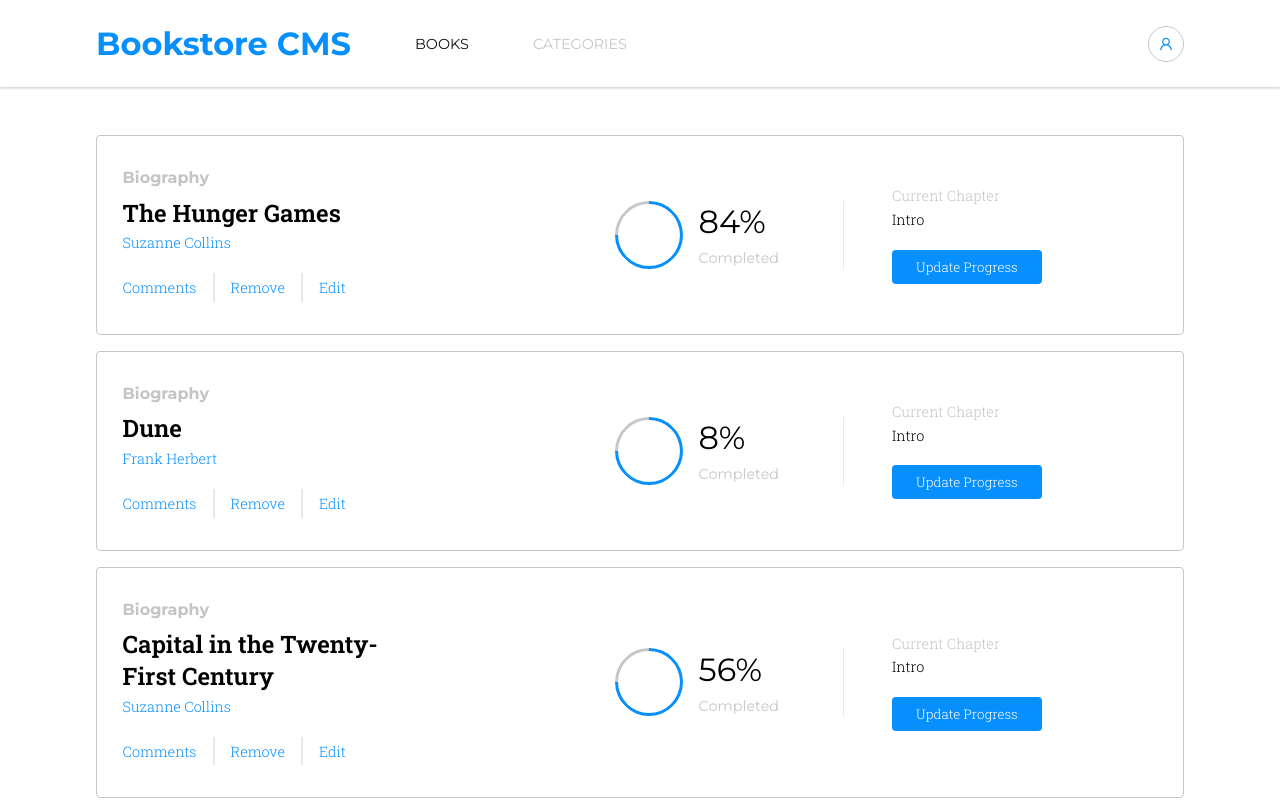
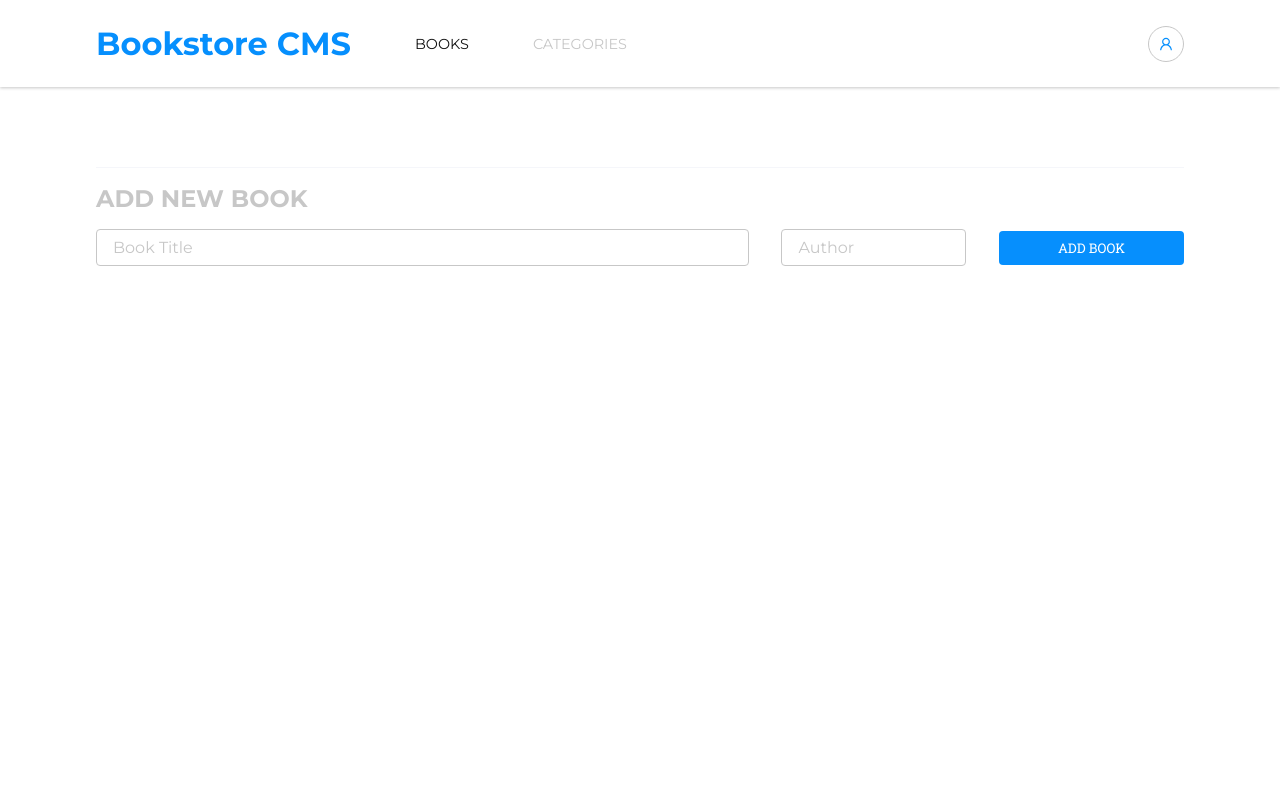
Before and after one commit to simplegoose/bookstore, a React (Create React App) app: page /books in a window 1280 px wide. Shown: the top 800 px of the page. Built offline with nearby package versions, Linux system fonts and the light colour scheme.

Commit message:
- Get books from redux store - Pass down book id as props to book card

```diff
--- a/src/routes/Books.jsx
+++ b/src/routes/Books.jsx
@@ -1,13 +1,10 @@
 import React from 'react';
+import { useSelector } from 'react-redux';
 import BookCard from '../components/BookCard';
 import Form from '../components/Form';
 
 export default function Books() {
-  const books = [
-    { title: 'The Hunger Games', author: 'Suzanne Collins', progress: '84%' },
-    { title: 'Dune', author: 'Frank Herbert', progress: '8%' },
-    { title: 'Capital in the Twenty-First Century', author: 'Suzanne Collins', progress: '56%' },
-  ];
+  const { books } = useSelector((state) => state.books);
 
   return (
     <main className="books-main">
@@ -16,10 +13,11 @@ export default function Books() {
           books.map((book) => (
             <BookCard
               key={book.title}
+              id={book.item_id}
               bookAuthor={book.author}
               bookTitle={book.title}
               progress={book.progress}
-              category="Biography"
+              category={book.category}
               currentChapter="Intro"
             />
           ))
```
